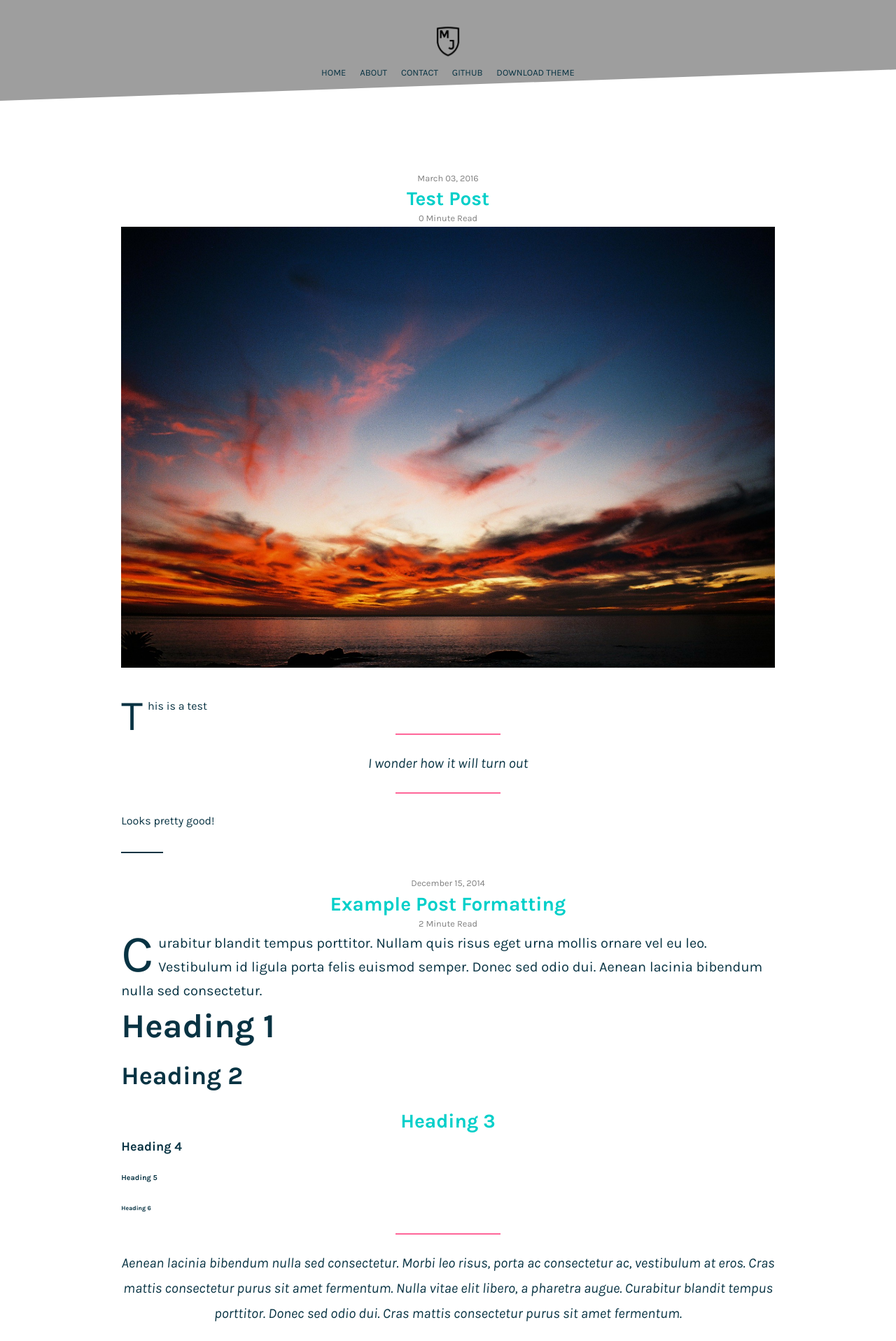
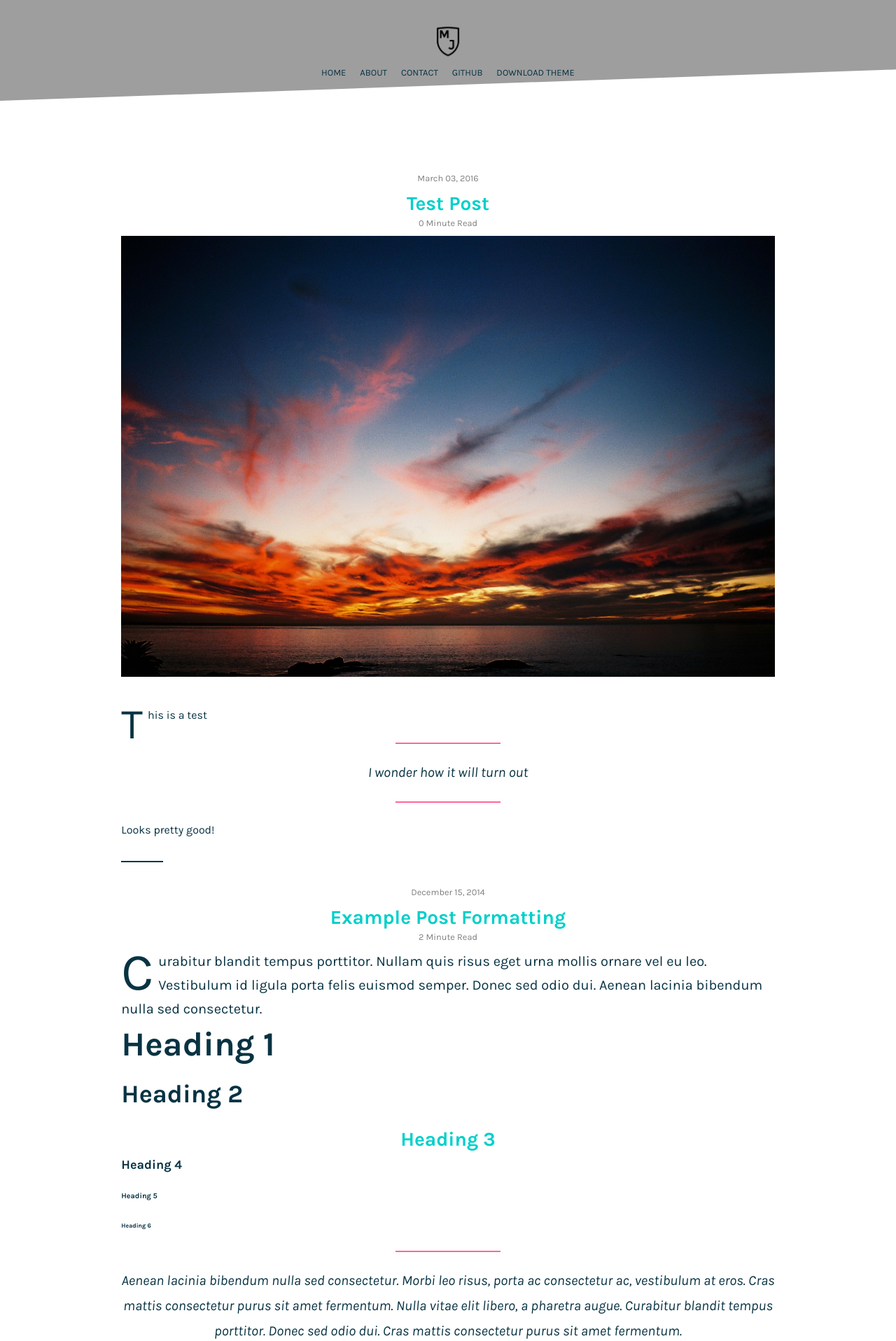
Before and after one commit to mpcousins/cousins, a Jekyll site: the page built from index.html, in a window 1280 px wide. Shown: the top 1916 px of the page at 70% size. Built offline with Jekyll 4.4.1, drawn with Linux system fonts in a browser that asks for light colours; nearby versions of some CDN libraries; some web fonts are replaced; the list of posts is cut into pages by our own code.

Commit message:
Updated style.css

```diff
--- a/assets/css/style.css
+++ b/assets/css/style.css
@@ -621,7 +621,8 @@ ul
 		font-family:"Karla",Helvetica,Arial,sans-serif;
 		font-weight:300;
 		font-size:.8em;
-		text-align:center;}
+		text-align:center;
+		padding-bottom: 0.5em}
 .posts li h3
 		{margin:0 0 0;
 		text-align:center;
```
